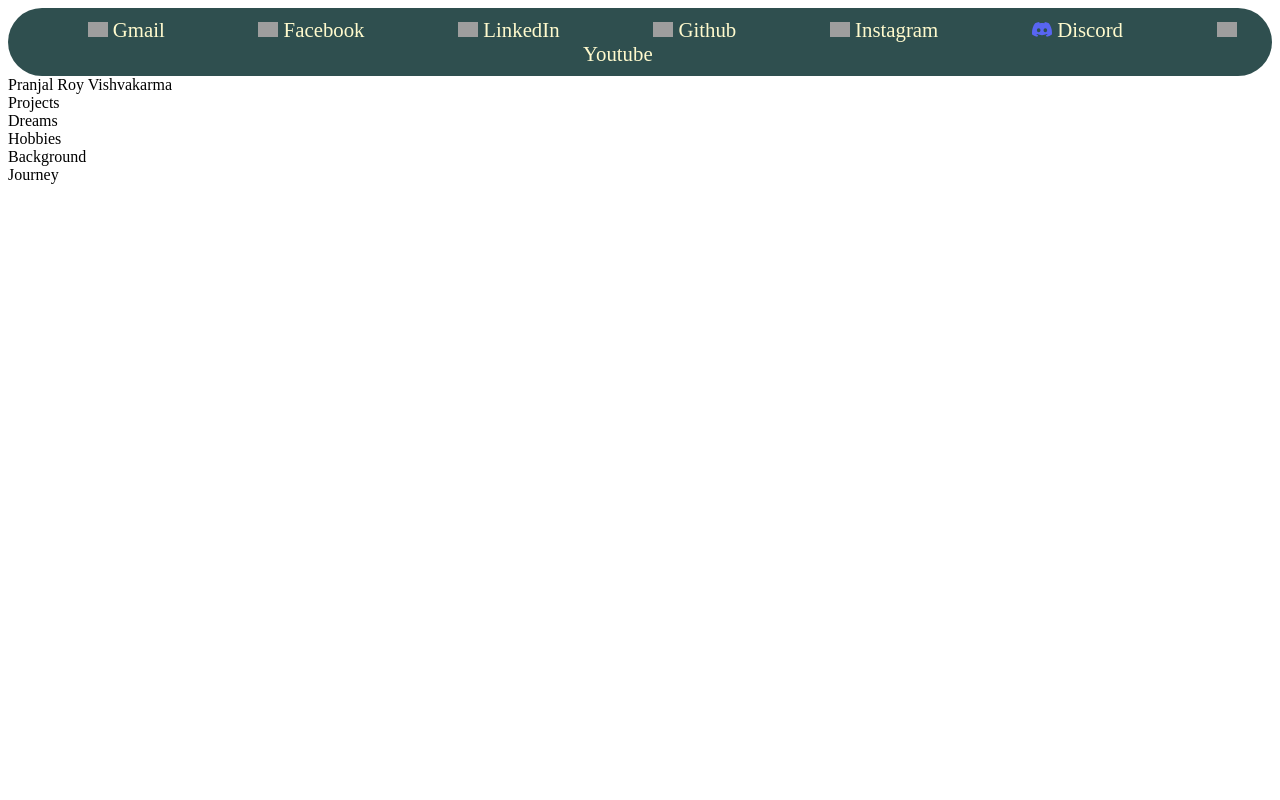
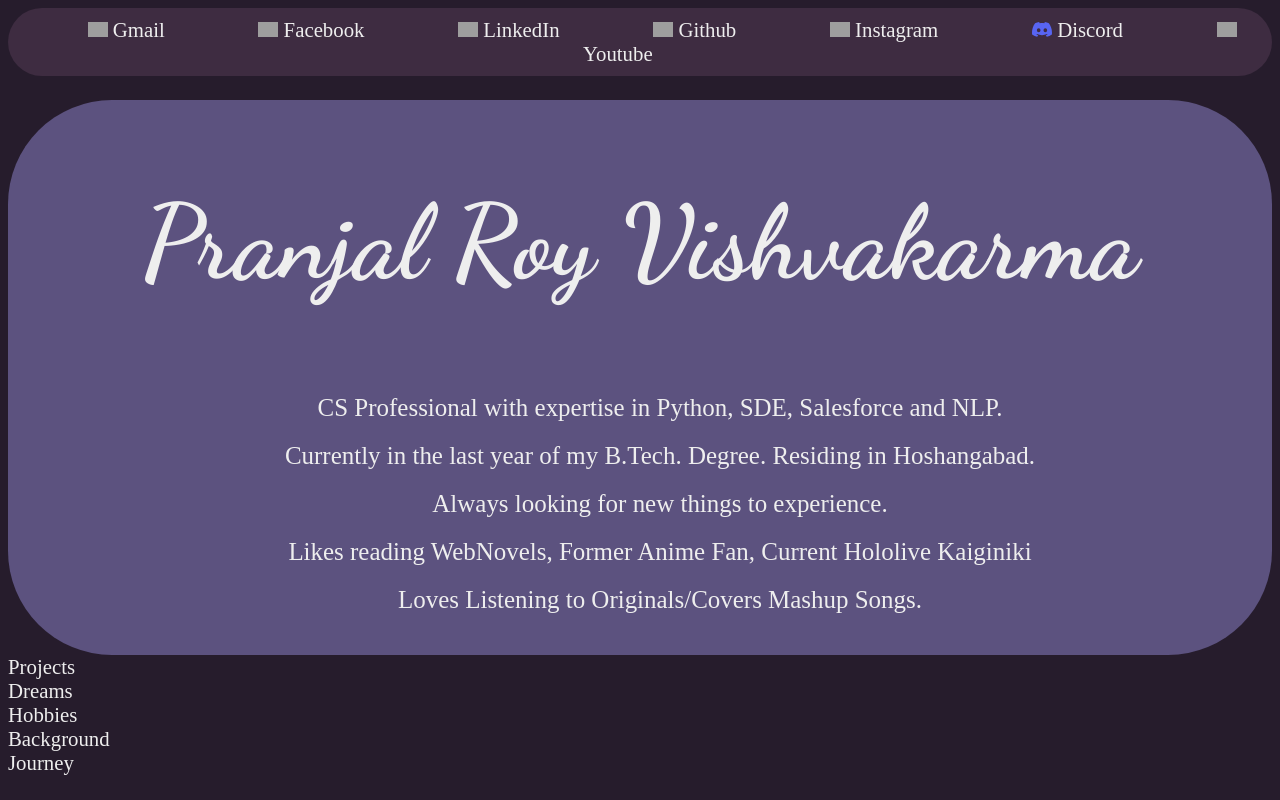
Before and after one commit to AlwaysSmiling/AlwaysSmiling.github.io, a plain HTML site: page index.html in a window 1280 px wide. Drawn offline with Linux system fonts and the light colour scheme; grey boxes are pictures that could not be loaded; a web font is replaced by a local one.

Commit message:
Added Intro and relevant styles.

```diff
--- a/index.html
+++ b/index.html
@@ -10,34 +10,43 @@
   <link rel="preconnect" href="https://fonts.googleapis.com">
   <link rel="preconnect" href="https://fonts.gstatic.com" crossorigin>
   <link href="https://fonts.googleapis.com/css2?family=Hina+Mincho&display=swap" rel="stylesheet">
+  <link href="https://fonts.googleapis.com/css2?family=Dancing+Script:wght@700&display=swap" rel="stylesheet">
 </head>
 
 <body>
   <div class="contacts">
     <span class="contactpoint">
-      <img src="https://upload.wikimedia.org/wikipedia/commons/7/7e/Gmail_icon_%282020%29.svg" width="20em">  Gmail
+      <img src="https://upload.wikimedia.org/wikipedia/commons/7/7e/Gmail_icon_%282020%29.svg" width="20em">  <a href="mailto:pranjalvishwakarma786@gmail.com" target="_blank">Gmail</a>
     </span>
     <span class="contactpoint">
-      <img src="https://upload.wikimedia.org/wikipedia/commons/5/51/Facebook_f_logo_%282019%29.svg" width="20em"> Facebook
+      <img src="https://upload.wikimedia.org/wikipedia/commons/5/51/Facebook_f_logo_%282019%29.svg" width="20em"> <a href="https://www.facebook.com/pranjal.royvishvakarma.1" target="_blank">Facebook</a>
     </span>
     <span class="contactpoint">
-      <img src="https://upload.wikimedia.org/wikipedia/commons/8/81/LinkedIn_icon.svg" width="20em"> LinkedIn
+      <img src="https://upload.wikimedia.org/wikipedia/commons/8/81/LinkedIn_icon.svg" width="20em"> <a href="https://www.linkedin.com/in/pranjal-roy-vishvakarma/" target="_blank">LinkedIn</a>
     </span>
     <span class="contactpoint">
-      <img src="https://upload.wikimedia.org/wikipedia/commons/c/c6/Font_Awesome_5_brands_github-square.svg" width="20em"> Github
+      <img src="https://upload.wikimedia.org/wikipedia/commons/c/c6/Font_Awesome_5_brands_github-square.svg" width="20em"> <a href="https://github.com/AlwaysSmiling/" target="_blank">Github</a>
     </span>
     <span class="contactpoint">
-      <img src="https://upload.wikimedia.org/wikipedia/commons/9/96/Instagram.svg" width="20em"> Instagram
+      <img src="https://upload.wikimedia.org/wikipedia/commons/9/96/Instagram.svg" width="20em"> <a href="https://www.instagram.com/madeitonblender/" target="_blank">Instagram</a>
     </span>
     <span class="contactpoint">
-      <img src="icons/Discord-Logo-Color.svg" width="20em"> Discord
+      <img src="icons/Discord-Logo-Color.svg" width="20em"> <a href="https://discord.gg/Smiling Person#8045" target="_blank">Discord</a>
     </span>
     <span class="contactpoint">
-      <img src="https://upload.wikimedia.org/wikipedia/commons/0/09/YouTube_full-color_icon_%282017%29.svg" width="20em"> Youtube
+      <img src="https://upload.wikimedia.org/wikipedia/commons/0/09/YouTube_full-color_icon_%282017%29.svg" width="20em"> <a href="https://www.youtube.com/channel/UCm887FiwwVPn-hLsA7Bbi-A" target="_blank">Youtube</a>
     </span>
   </div>
-  <div>
-    Pranjal Roy Vishvakarma
+  <br>
+  <div class="intro">
+    <h1>Pranjal Roy Vishvakarma</h1>
+    <ul>
+      <li class="introitems">CS Professional with expertise in Python, SDE, Salesforce and NLP.</li>
+      <li class="introitems">Currently in the last year of my B.Tech. Degree. Residing in Hoshangabad.</li>
+      <li class="introitems">Always looking for new things to experience.</li>
+      <li class="introitems">Likes reading WebNovels, Former Anime Fan, Current Hololive Kaiginiki</li>
+      <li class="introitems">Loves Listening to Originals/Covers Mashup Songs.</li>
+    </div>
   </div>
   <div>
     Projects
--- a/style.css
+++ b/style.css
@@ -1,5 +1,32 @@
+body {
+    background-color: #261C2C;
+    color:#eeeeee;
+    font-family: 'Hina Mincho', serif;
+    font-size: 1.3em;
+}
+
+a {
+    text-decoration: none;
+    color: #eeeeee;
+}
+
+h1 {
+    font-size: 5em;
+    font-family: 'Dancing Script', cursive;
+    padding-bottom: 10px;
+    text-align: center;
+}
+
+ul {
+    list-style-type: none;
+}
+
+li {
+    padding: 10px;
+}
+
 .contacts {
-    background-color: darkslategray;
+    background-color: #3E2C41;
     width: 100%;
     padding-top: 10px;
     padding-bottom: 10px;
@@ -9,7 +36,19 @@
 .contactpoint {
     margin-left: 3.5%;
     margin-right: 3.5%;
-    color:lemonchiffon;
-    font-family: 'Hina Mincho', serif;
-    font-size: 1.3em;
+    margin-bottom: auto;
 }
+
+.intro {
+    background-color: #5C527F;
+    width: 100%;
+    padding-top: 10px;
+    padding-bottom: 10px;
+    border-radius:5em;
+}
+
+.introitems {
+    padding-bottom: 10px;
+    text-align: center;
+    font-size: larger;
+}
```
